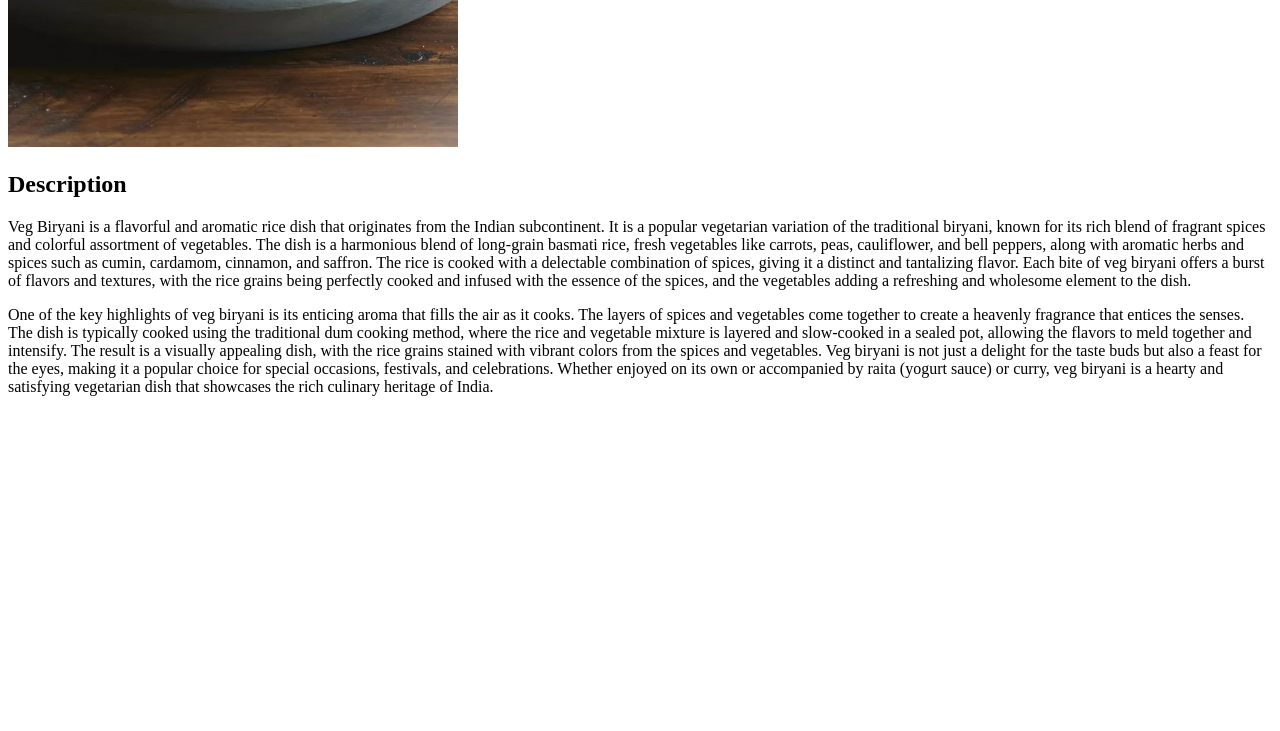
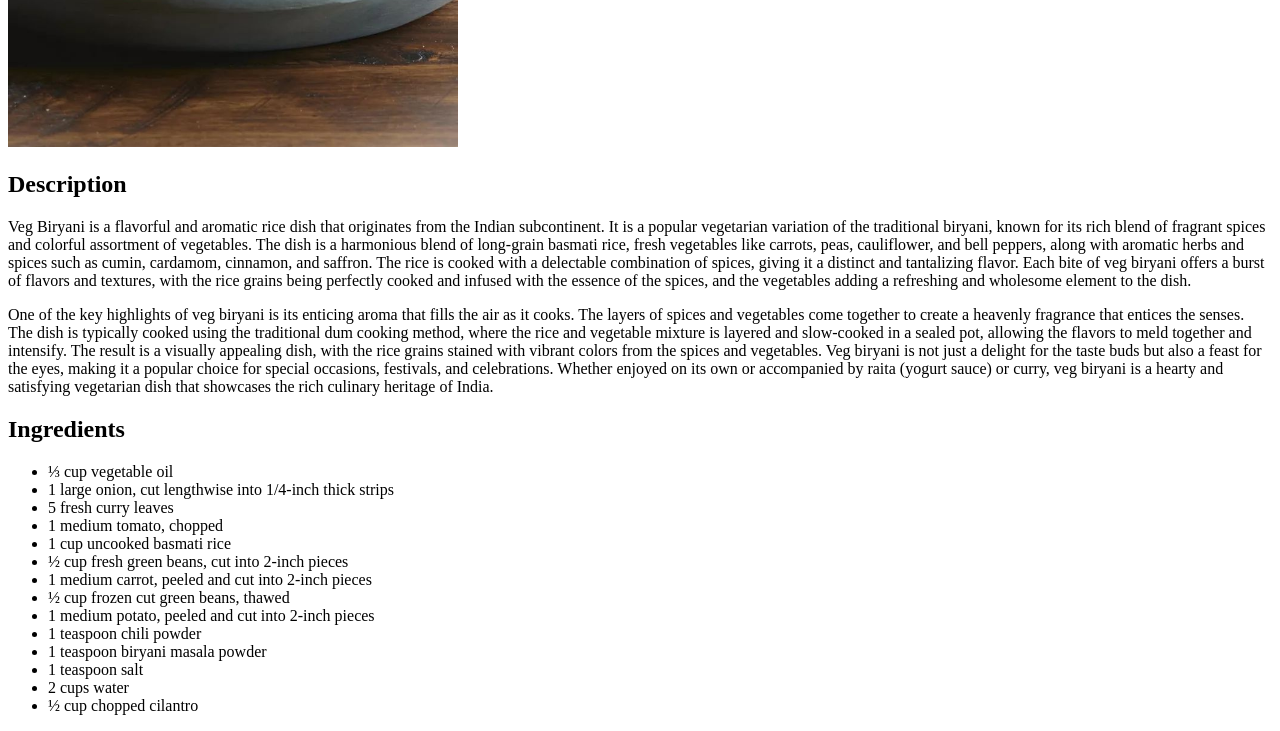
Before and after one commit to Kitshaar/odin_recipes, a plain HTML site: page recipes/veg_biryani.html in a window 1280 px wide. Shown: the part 419-1150 px from the top of the page. Before the commit the page ends 831 px from the top, so only its background shows below. Drawn offline with Linux system fonts and the light colour scheme.

Commit message:
adding ingredients in veg_biryani
making an unordered list for ingredients in veg_biryani.html

```diff
--- a/recipes/veg_biryani.html
+++ b/recipes/veg_biryani.html
@@ -41,5 +41,23 @@
       raita (yogurt sauce) or curry, veg biryani is a hearty and satisfying
       vegetarian dish that showcases the rich culinary heritage of India.
     </p>
+    <h2>Ingredients</h2>
+
+    <ul>
+      <li>⅓ cup vegetable oil</li>
+      <li>1 large onion, cut lengthwise into 1/4-inch thick strips</li>
+      <li>5 fresh curry leaves</li>
+      <li>1 medium tomato, chopped</li>
+      <li>1 cup uncooked basmati rice</li>
+      <li>½ cup fresh green beans, cut into 2-inch pieces</li>
+      <li>1 medium carrot, peeled and cut into 2-inch pieces</li>
+      <li>½ cup frozen cut green beans, thawed</li>
+      <li>1 medium potato, peeled and cut into 2-inch pieces</li>
+      <li>1 teaspoon chili powder</li>
+      <li>1 teaspoon biryani masala powder</li>
+      <li>1 teaspoon salt</li>
+      <li>2 cups water</li>
+      <li>½ cup chopped cilantro</li>
+    </ul>
   </body>
 </html>
```
